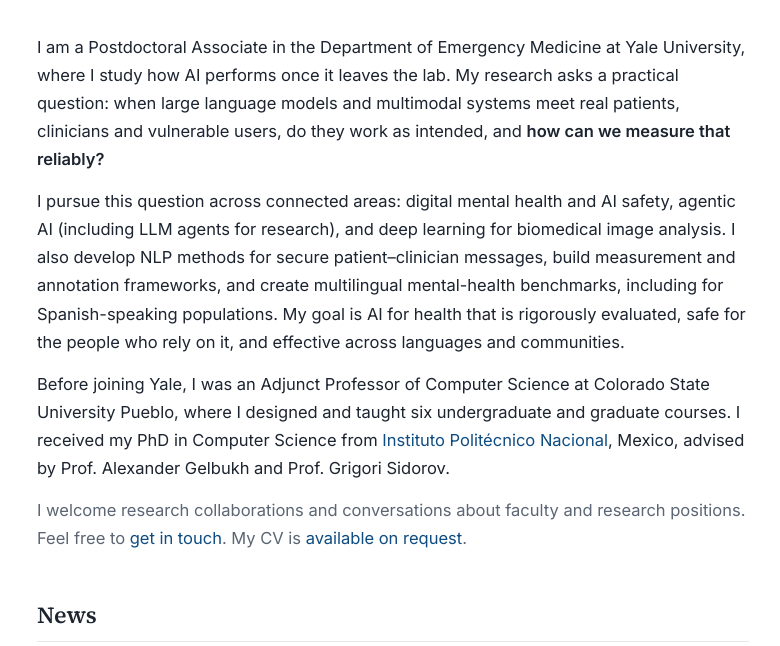
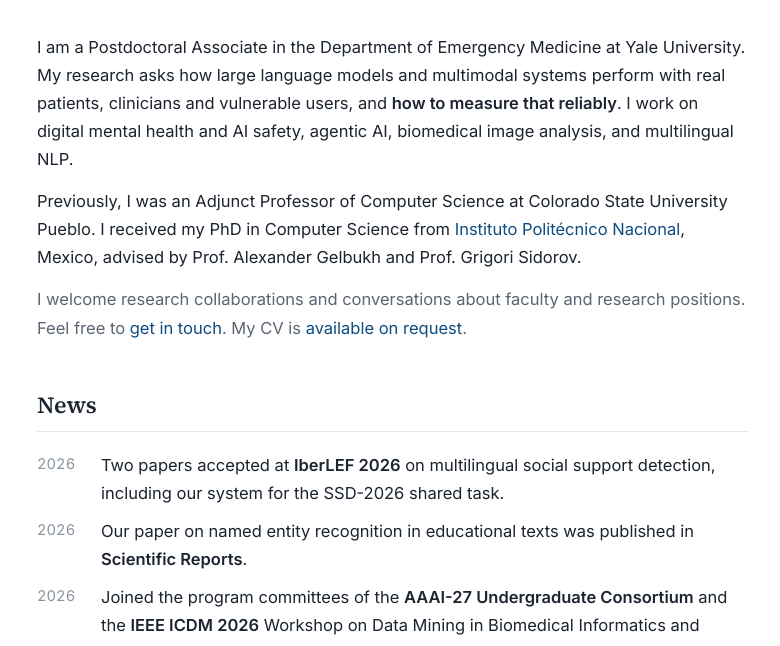
Before and after one commit to marif561/marif561.github.io, a plain HTML site: page index.html in a window 1280 px wide. Shown: the part 404-1050 px from the top of the page, without its empty margins (247-1027 px from the left). Drawn offline with Linux system fonts and the light colour scheme.

Commit message:
Shorten intro
Co-Authored-By: Claude Opus 5.5 <noreply@anthropic.com>
Claude-Session: https://claude.ai/code/session_011SME3VVj1CGpF6xNaU8ZAr

```diff
--- a/index.html
+++ b/index.html
@@ -63,23 +63,14 @@
 
     <section class="bio">
       <p>
-        I am a Postdoctoral Associate in the Department of Emergency Medicine at Yale University, where I study
-        how AI performs once it leaves the lab. My research asks a practical question: when large language
-        models and multimodal systems meet real patients, clinicians and vulnerable users, do they work as
-        intended, and <b>how can we measure that reliably?</b>
+        I am a Postdoctoral Associate in the Department of Emergency Medicine at Yale University. My research
+        asks how large language models and multimodal systems perform with real patients, clinicians and
+        vulnerable users, and <b>how to measure that reliably</b>. I work on digital mental health and AI safety,
+        agentic AI, biomedical image analysis, and multilingual NLP.
       </p>
       <p>
-        I pursue this question across connected areas: digital mental health and AI safety, agentic AI
-        (including LLM agents for research), and deep learning for biomedical image analysis. I also develop NLP
-        methods for secure patient–clinician messages, build measurement and annotation frameworks, and create
-        multilingual mental-health benchmarks, including for Spanish-speaking populations. My goal is AI for
-        health that is rigorously evaluated, safe for the people who rely on it, and effective across languages
-        and communities.
-      </p>
-      <p>
-        Before joining Yale, I was an Adjunct Professor of Computer Science at Colorado State University Pueblo,
-        where I designed and taught six undergraduate and graduate courses.
-        I received my PhD in Computer Science from
+        Previously, I was an Adjunct Professor of Computer Science at Colorado State University Pueblo. I received
+        my PhD in Computer Science from
         <a href="https://www.ipn.mx/" target="_blank" rel="noopener">Instituto Politécnico Nacional</a>, Mexico,
         advised by Prof. Alexander Gelbukh and Prof. Grigori Sidorov.
       </p>
```
